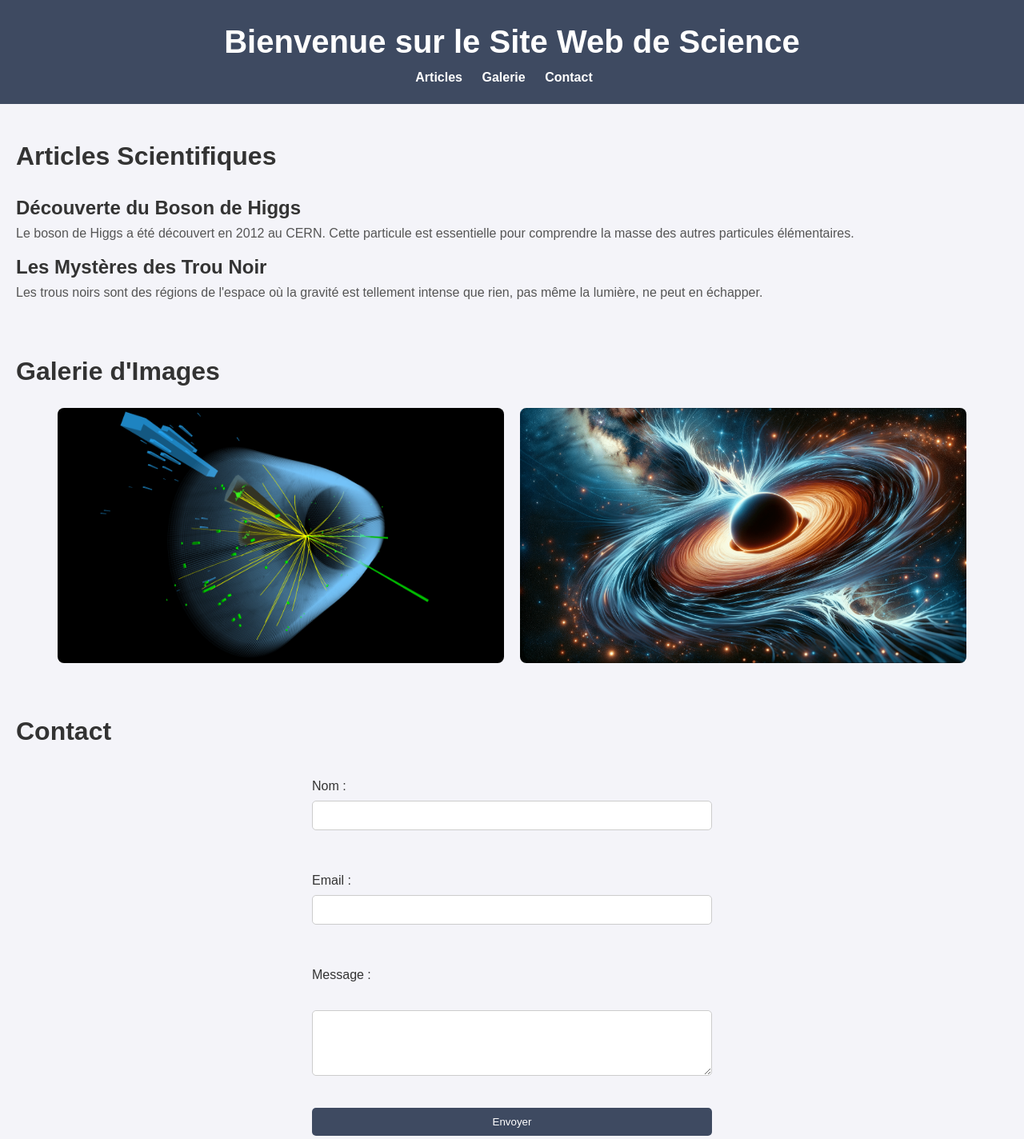
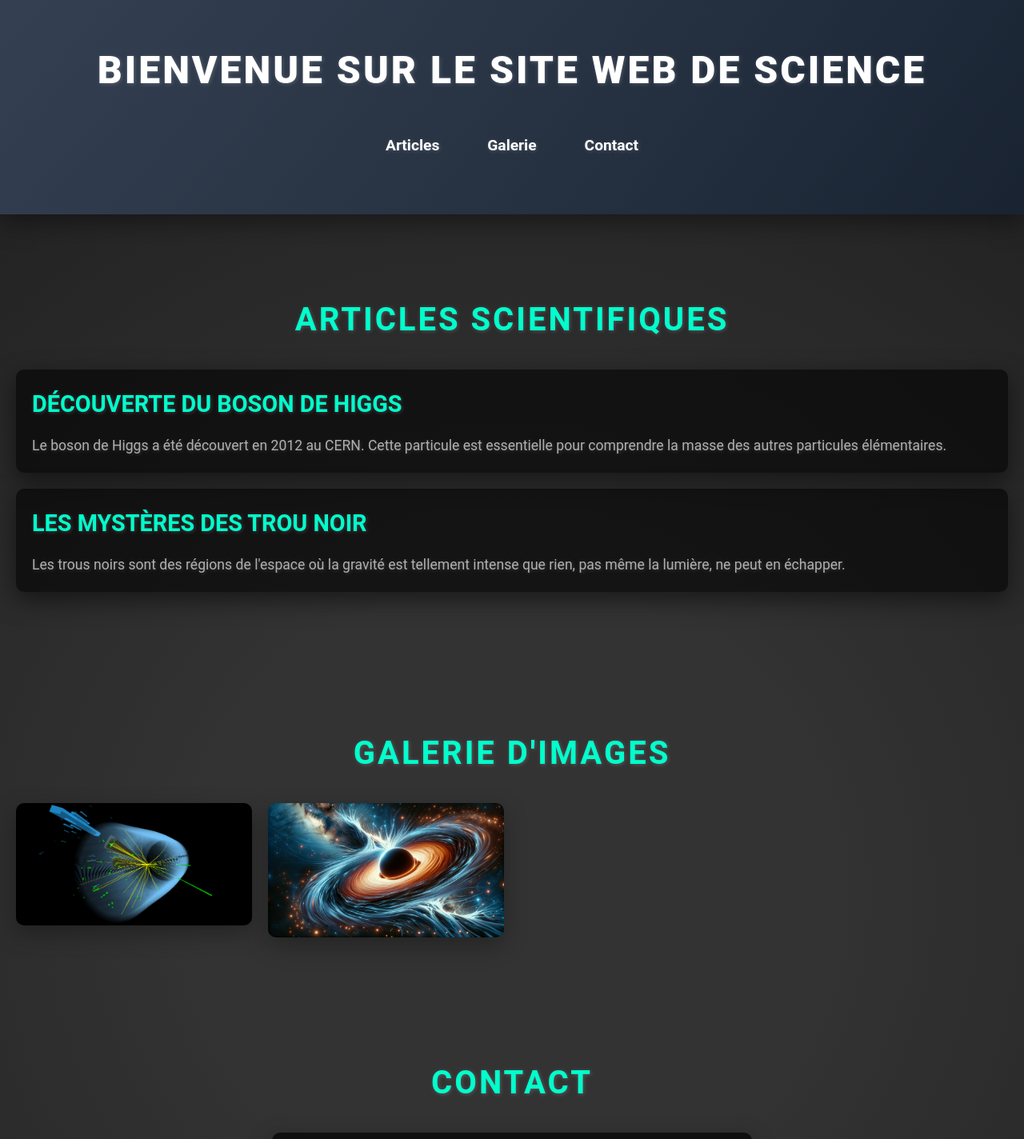
Before and after one commit to SilentCraftsman/science_website, a plain HTML site: page index.html in a window 1280 px wide. Shown: the top 1424 px of the page at 80% size. Drawn offline with Linux system fonts and the light colour scheme.

Commit message:
Add CSS 3

```diff
--- a/css/style.css
+++ b/css/style.css
@@ -1,113 +1,265 @@
-/* Réinitialisation des marges et padding par défaut */
+/* Global reset and box-sizing */
 * {
   margin: 0;
   padding: 0;
   box-sizing: border-box;
 }
 
-/* Style global */
+/* Background and font settings */
 body {
-  font-family: Arial, sans-serif;
-  background-color: #f4f4f9;
-  color: #333;
+  font-family: "Roboto", sans-serif;
+  background: radial-gradient(
+    circle,
+    rgba(0, 0, 0, 0.8) 30%,
+    rgba(30, 30, 30, 1) 100%
+  );
+  color: #e0e0e0;
   line-height: 1.6;
+  text-shadow: 1px 1px 5px rgba(255, 255, 255, 0.2);
 }
 
+/* Header */
 header {
-  background-color: #3e4a61;
+  background: linear-gradient(
+    135deg,
+    rgba(58, 73, 95, 0.8),
+    rgba(22, 35, 54, 0.8)
+  );
   color: white;
-  padding: 20px 0;
+  padding: 50px 0;
   text-align: center;
+  box-shadow: 0 10px 30px rgba(0, 0, 0, 0.4);
+  position: relative;
+  z-index: 10;
 }
 
 header h1 {
-  font-size: 2.5rem;
+  font-size: 3rem;
+  letter-spacing: 3px;
+  margin-bottom: 20px;
+  text-transform: uppercase;
+  font-weight: 900;
+  animation: slideIn 1.5s ease-in-out forwards;
 }
 
+@keyframes slideIn {
+  from {
+    transform: translateY(-50px);
+    opacity: 0;
+  }
+  to {
+    transform: translateY(0);
+    opacity: 1;
+  }
+}
+
+/* Navigation */
 nav ul {
+  display: flex;
+  justify-content: center;
+  padding: 20px 0;
   list-style-type: none;
-  padding: 0;
+  margin-top: 20px;
 }
 
 nav ul li {
-  display: inline;
-  margin-right: 20px;
+  margin: 0 30px;
 }
 
 nav ul li a {
   text-decoration: none;
   color: white;
   font-weight: bold;
+  font-size: 1.2rem;
+  position: relative;
+  padding: 5px 0;
+  transition: color 0.3s ease;
 }
 
+nav ul li a::after {
+  content: "";
+  position: absolute;
+  width: 100%;
+  height: 3px;
+  background-color: #00ffcc;
+  bottom: -3px;
+  left: 0;
+  transform: scaleX(0);
+  transform-origin: bottom right;
+  transition: transform 0.3s ease;
+}
+
+nav ul li a:hover {
+  color: #00ffcc;
+}
+
+nav ul li a:hover::after {
+  transform: scaleX(1);
+  transform-origin: bottom left;
+}
+
+/* Sections */
 section {
-  padding: 20px;
-  margin: 20px 0;
+  padding: 50px 20px;
+  margin: 50px 0;
+  position: relative;
+  z-index: 5;
 }
 
 section h2 {
-  font-size: 2rem;
+  font-size: 2.5rem;
+  text-align: center;
+  text-transform: uppercase;
+  letter-spacing: 3px;
+  margin-bottom: 30px;
+  color: #00ffcc;
+  position: relative;
+  animation: fadeIn 2s ease-in-out forwards;
+}
+
+@keyframes fadeIn {
+  from {
+    opacity: 0;
+  }
+  to {
+    opacity: 1;
+  }
+}
+
+/* Articles */
+article {
+  background: rgba(0, 0, 0, 0.6);
+  padding: 20px;
+  border-radius: 10px;
+  box-shadow: 0 10px 30px rgba(0, 0, 0, 0.5);
   margin-bottom: 20px;
+  transition: transform 0.3s ease, box-shadow 0.3s ease;
+}
+
+article:hover {
+  transform: translateY(-10px);
+  box-shadow: 0 20px 50px rgba(0, 255, 204, 0.5);
 }
 
 article h3 {
-  font-size: 1.5rem;
-  margin-top: 10px;
+  font-size: 1.8rem;
+  color: #00ffcc;
+  margin-bottom: 15px;
+  text-transform: uppercase;
 }
 
 article p {
-  font-size: 1rem;
-  color: #555;
+  font-size: 1.1rem;
+  color: #b0b0b0;
 }
 
+/* Gallery */
 .gallery {
-  display: flex;
+  display: grid;
+  grid-template-columns: repeat(auto-fill, minmax(250px, 1fr));
   gap: 20px;
-  justify-content: center;
+  justify-items: center;
 }
 
 .gallery img {
-  width: 45%;
-  border-radius: 8px;
-  max-width: 100%; /* Ajout pour garantir que les images ne sortent pas du container */
+  width: 100%;
+  height: auto;
+  border-radius: 10px;
+  box-shadow: 0 10px 30px rgba(0, 0, 0, 0.3);
+  transition: transform 0.3s ease;
 }
 
+.gallery img:hover {
+  transform: scale(1.05);
+}
+
+/* Form */
 form {
+  background: rgba(0, 0, 0, 0.7);
+  padding: 30px;
+  border-radius: 10px;
+  box-shadow: 0 10px 30px rgba(0, 0, 0, 0.4);
+  max-width: 600px;
+  margin: 0 auto;
   display: flex;
   flex-direction: column;
-  max-width: 500px;
-  margin: 0 auto;
+  gap: 15px;
+  transition: transform 0.3s ease;
+}
+
+form:hover {
+  transform: translateY(-5px);
 }
 
 form label {
-  margin: 10px 0 5px;
-  font-size: 1rem;
+  color: #fff;
+  font-size: 1.2rem;
+  font-weight: bold;
 }
 
 form input,
 form textarea {
-  padding: 10px;
-  margin-bottom: 15px;
-  border: 1px solid #ccc;
-  border-radius: 5px;
+  padding: 15px;
+  border: none;
+  border-radius: 8px;
+  background-color: #333;
+  color: #fff;
+  font-size: 1rem;
+  transition: border-color 0.3s ease;
+}
+
+form input:focus,
+form textarea:focus {
+  border-color: #00ffcc;
 }
 
 form button {
-  background-color: #3e4a61;
-  color: white;
-  padding: 10px;
+  background-color: #00ffcc;
+  color: #fff;
+  padding: 15px;
   border: none;
-  border-radius: 5px;
+  border-radius: 8px;
+  font-size: 1.2rem;
   cursor: pointer;
+  transition: background-color 0.3s ease;
 }
 
 form button:hover {
-  background-color: #2c3e50;
+  background-color: #00cc99;
 }
 
+/* Footer */
 footer {
+  background-color: #333;
+  color: white;
+  padding: 20px 0;
   text-align: center;
-  padding: 20px 0;
-  background-color: #3e4a61;
+  font-size: 1rem;
+  position: relative;
+  z-index: 10;
+}
+
+footer p {
+  color: #999;
+}
+
+/* Scroll to top button */
+.scroll-top {
+  position: fixed;
+  bottom: 30px;
+  right: 30px;
+  background-color: #00ffcc;
   color: white;
+  padding: 15px;
+  border-radius: 50%;
+  font-size: 2rem;
+  cursor: pointer;
+  box-shadow: 0 5px 20px rgba(0, 255, 204, 0.5);
+  transition: background-color 0.3s ease, transform 0.3s ease;
+  z-index: 100;
 }
+
+.scroll-top:hover {
+  background-color: #00cc99;
+  transform: scale(1.1);
+}
```
